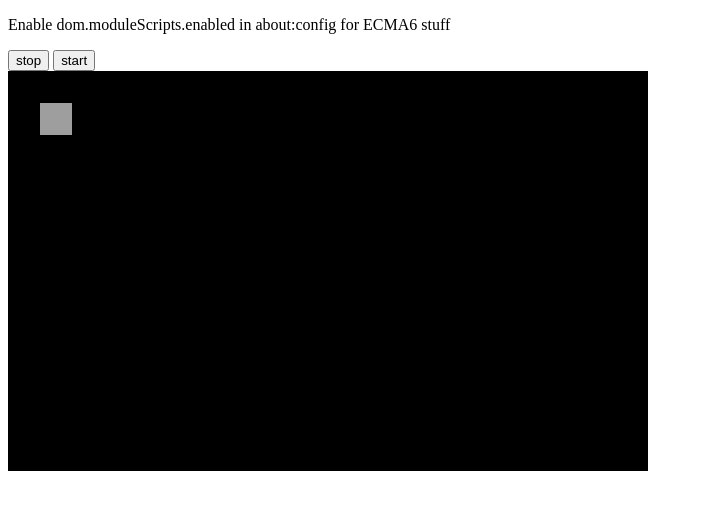
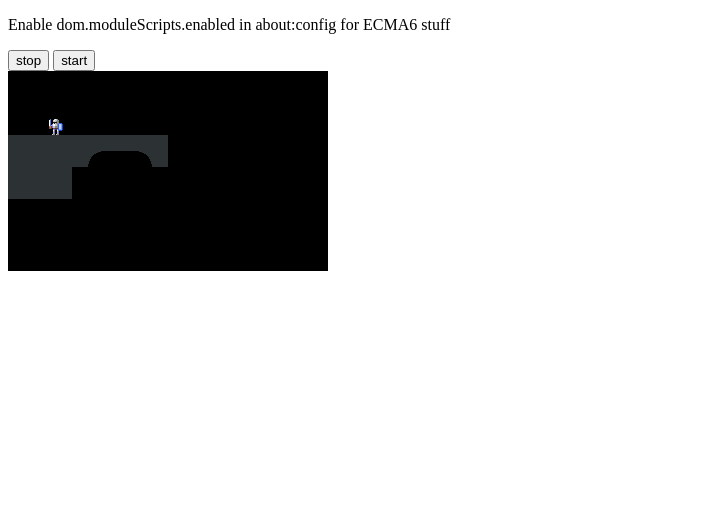
Before and after one commit to TheMarlboroMan/js-engine, a website with bundled scripts: page index.html in a window 1280 px wide. Both pictures are taken after a click on the button "start". Shown: the whole page, without its empty margins (0-703 px from the left). Built offline with nearby package versions, Linux system fonts and the light colour scheme.

Commit message:
With camera

```diff
--- a/index.html
+++ b/index.html
@@ -6,7 +6,7 @@
 </style>
 <title>JS-Engine test</title>
 </head>
-<body>
+<body style="overflow: hidden">
 	<p>Enable dom.moduleScripts.enabled in about:config for ECMA6 stuff</p>
 	<input type="button" id="btn_stop" value="stop" />
 	<input type="button" id="btn_start" value="start" />
--- a/src/app/display_control.js
+++ b/src/app/display_control.js
@@ -5,9 +5,7 @@ import {display_2d} from '../core/display_2d.js';
 export class display_control {
 
 	constructor() {
-		this.display=new display_2d(640, 400, document.getElementById('container'));
+		this.display=new display_2d(320, 200, document.getElementById('container'));
 		this.display.canvas.focus();
 	}
-
-
 }
--- a/src/app/intro_controller.js
+++ b/src/app/intro_controller.js
@@ -5,23 +5,37 @@ import {controller} from '../core/controller.js';
 import {display_2d_manipulator} from '../core/display_2d_manipulator.js';
 import {rgb_color} from '../core/display_tools.js';
 import {rect} from '../core/rect.js';
+import {camera_2d} from '../core/camera_2d.js';
+
+import {spritesheets} from './spritesheets.js';
 
 export class intro_controller extends controller {
 
 	constructor() {
 		super();
 		this.clear_color=new rgb_color(0, 0, 0);
+		this.camera=new camera_2d(0,0);
 	}
 
 	do_step(_delta, _input) {
 
+		let camspeed=32.0;
+
 		if(_input.is_keydown('up')) {
-			this.clear_color=new rgb_color(0, 0, 0);
+			this.camera.move_by(0, -camspeed*_delta);
 		}
 		else if(_input.is_keydown('down')) {
-			this.clear_color=new rgb_color(255, 0, 0);
+			this.camera.move_by(0, camspeed*_delta);
 		}
-		else if(_input.is_keydown('space')) {
+
+		if(_input.is_keydown('left')) {
+			this.camera.move_by(-camspeed*_delta, 0);
+		}
+		else if(_input.is_keydown('right')) {
+			this.camera.move_by(camspeed*_delta, 0);
+		}
+
+		if(_input.is_keydown('space')) {
 			this.state_controller.request_state_change("main");
 		}
 		else if(_input.is_keydown('enter')) {
@@ -32,10 +46,29 @@ export class intro_controller extends controller {
 	do_draw(_display_control, _rm) {
 		display_2d_manipulator.fill(_display_control.display, this.clear_color);
 
-		let pos=new rect(32, 32, 32, 32);
-		let clip=new rect(100, 100, 32, 32);
+		let r=function(_x, _y) {return new rect(_x, _y, 32, 32);};
 
-		display_2d_manipulator.draw_sprite(_display_control.display, _rm.get_image('sprites'), pos, clip);
+		let gs=function(_k, _f) {
+			let t=spritesheets.get_scenery(_k, _f);
+			return r(t.x, t.y);
+		};
+
+		let gh=function(_k, _f) {
+			let t=spritesheets.get_hero(_k, _f);
+			return r(t.x, t.y);
+		};
+
+		//Draw the place..
+		display_2d_manipulator.draw_sprite(_display_control.display, this.camera, _rm.get_image('tiles'), r(0, 64), gs('solid', 0));
+		display_2d_manipulator.draw_sprite(_display_control.display, this.camera, _rm.get_image('tiles'), r(0, 96), gs('solid', 0));
+		display_2d_manipulator.draw_sprite(_display_control.display, this.camera, _rm.get_image('tiles'), r(32, 64), gs('solid', 0));
+		display_2d_manipulator.draw_sprite(_display_control.display, this.camera, _rm.get_image('tiles'), r(32, 96), gs('solid', 0));
+		display_2d_manipulator.draw_sprite(_display_control.display, this.camera, _rm.get_image('tiles'), r(64, 64), gs('bridge-left', 0));
+		display_2d_manipulator.draw_sprite(_display_control.display, this.camera, _rm.get_image('tiles'), r(96, 64), gs('bridge-center', 0));
+		display_2d_manipulator.draw_sprite(_display_control.display, this.camera, _rm.get_image('tiles'), r(128, 64), gs('bridge-right', 0));
+
+		//Draw the hero...
+		display_2d_manipulator.draw_sprite(_display_control.display, this.camera, _rm.get_image('sprites'), r(32, 32), gh('stand', 0));
 	}
 
 	do_receive_message(_message) {
--- /dev/null
+++ b/src/app/spritesheets.js
@@ -0,0 +1,41 @@
+"use strict"
+
+class point {
+	constructor(_x, _y) {
+		this.x=_x;
+		this.y=_y;
+	}
+};
+
+function pt(_x, _y) {
+	return new point(_x, _y);
+}
+
+//let dimensions={w:32, h:32};
+
+let hero={
+	'stand' : [pt(0, 0)],
+	'hurt' : [pt(64, 0), pt(96, 0)],
+	'walk' : [pt(0, 32), pt(32, 32), pt(64, 32), pt(96, 32)],
+	'attack' : [pt(0, 64)],
+	'guard' : [pt(0, 96)]
+};
+
+let scenery={
+	'solid' : [pt(96, 96)],
+	'bridge-left' : [pt(0, 96)],
+	'bridge-center' : [pt(32, 96)],
+	'bridge-right' : [pt(64, 96)]
+};
+
+export class spritesheets {
+
+	//TODO: Check data.
+	static get_hero(_key, _frame) {
+		return hero[_key][_frame];
+	}
+
+	static get_scenery(_key, _frame) {
+		return scenery[_key][_frame];
+	}
+};
--- /dev/null
+++ b/src/core/camera_2d.js
@@ -0,0 +1,22 @@
+"use strict"
+
+//!The camera 2d has a position in space. It is used
+//to modify the values called when using the display_2d_manipulator.
+
+export class camera_2d {
+
+	constructor(_x, _y) {
+		this.x=_x;
+		this.y=_y;
+	}
+
+	move_to(_x, _y) {
+		this.x=_x;
+		this.y=_y;
+	}
+
+	move_by(_x, _y) {
+		this.x+=_x;
+		this.y+=_y;
+	}
+}
--- a/src/core/display_2d.js
+++ b/src/core/display_2d.js
@@ -10,5 +10,4 @@ export class display_2d {
 
 		this.context=this.canvas.getContext("2d");
 	}
-
 }
--- a/src/core/display_2d_manipulator.js
+++ b/src/core/display_2d_manipulator.js
@@ -1,6 +1,7 @@
 "use strict"
 
 import {rgb_color} from './display_tools.js';
+import {camera_2d} from './camera_2d.js';
 
 export class display_2d_manipulator {
 
@@ -27,9 +28,12 @@ export class display_2d_manipulator {
 
 	//TODO: Draw circle.
 
-	//TODO: Draw sprite.
+	//!_display is a display_2d object.
 	//!_source must be a Image. _rect_pos and clip must be of type rect.
-	static draw_sprite(_display, _source, _rect_pos, _rect_clip) {
+	//!_source can be obtained from the resource_manager class.
+
+	//TODO Not really sure about this kind of interface...
+	static draw_sprite(_display, _camera, _source, _rect_pos, _rect_clip) {
 
 		let sx=0, sy=0, sw=_source.width, sh=_source.height;
 		if(undefined!==_rect_clip) {
@@ -44,6 +48,15 @@ export class display_2d_manipulator {
 			dw=_rect_pos.w,
 			dh=_rect_pos.h;
 
+		if(null!==_camera) {
+			if(!_camera instanceof camera_2d) {
+				throw new Error("_camera parameter must be a camera object "+typeof _camera+" given");
+			}
+
+			dx+=parseInt(_camera.x, 10);
+			dy+=parseInt(_camera.y, 10);
+		}
+
 		_display.context.drawImage(_source, sx, sy, sw, sh, dx, dy, dw, dh);
 	}
 
--- a/src/core/kernel.js
+++ b/src/core/kernel.js
@@ -60,7 +60,6 @@ export class kernel {
 		}
 
 		return Promise.all(promises)
-		.then((_res) => {console.log(_res);})
 		.then(() => {
 			if(this.app_resource_load_class) {
 				return this.app_resource_load_class.load();
--- a/src/main.js
+++ b/src/main.js
@@ -20,10 +20,15 @@ let k=new kernel();
 
 //Setup specific systems: display and input.
 let ifc=new input_keymap_creator();
+
+//TODO: This goes better into an app file and then ifc.add(array);
+
 //TODO: Again, better with unique tokens.
 ifc.add('space', 32);
 ifc.add('up', 38);
 ifc.add('down', 40);
+ifc.add('left', 37);
+ifc.add('right', 39);
 ifc.add('enter', 13);
 
 //Load controllers...
@@ -35,8 +40,8 @@ k.set_active_controller('intro');
 k.setup(new display_control(), ifc.get_keymap());
 
 //Load resources and be done...
-let resources={'sprites' : 'https://opengameart.org/sites/default/files/MiniKnightSet.png',
-	'tiles' : 'https://opengameart.org/sites/default/files/tileset_32_0.png'};
+let resources={'sprites' : 'assets/MiniKnightSet.png',
+	'tiles' : 'assets/tileset_32_0.png'};
 
 k.init_loading_phase(resources)
 .then(() => {
```
Also changed, not shown: README.md, assets/MiniKnightSet.png (added), assets/MiniKnightSet_original.png (added), assets/tileset_32_0.png (added).
